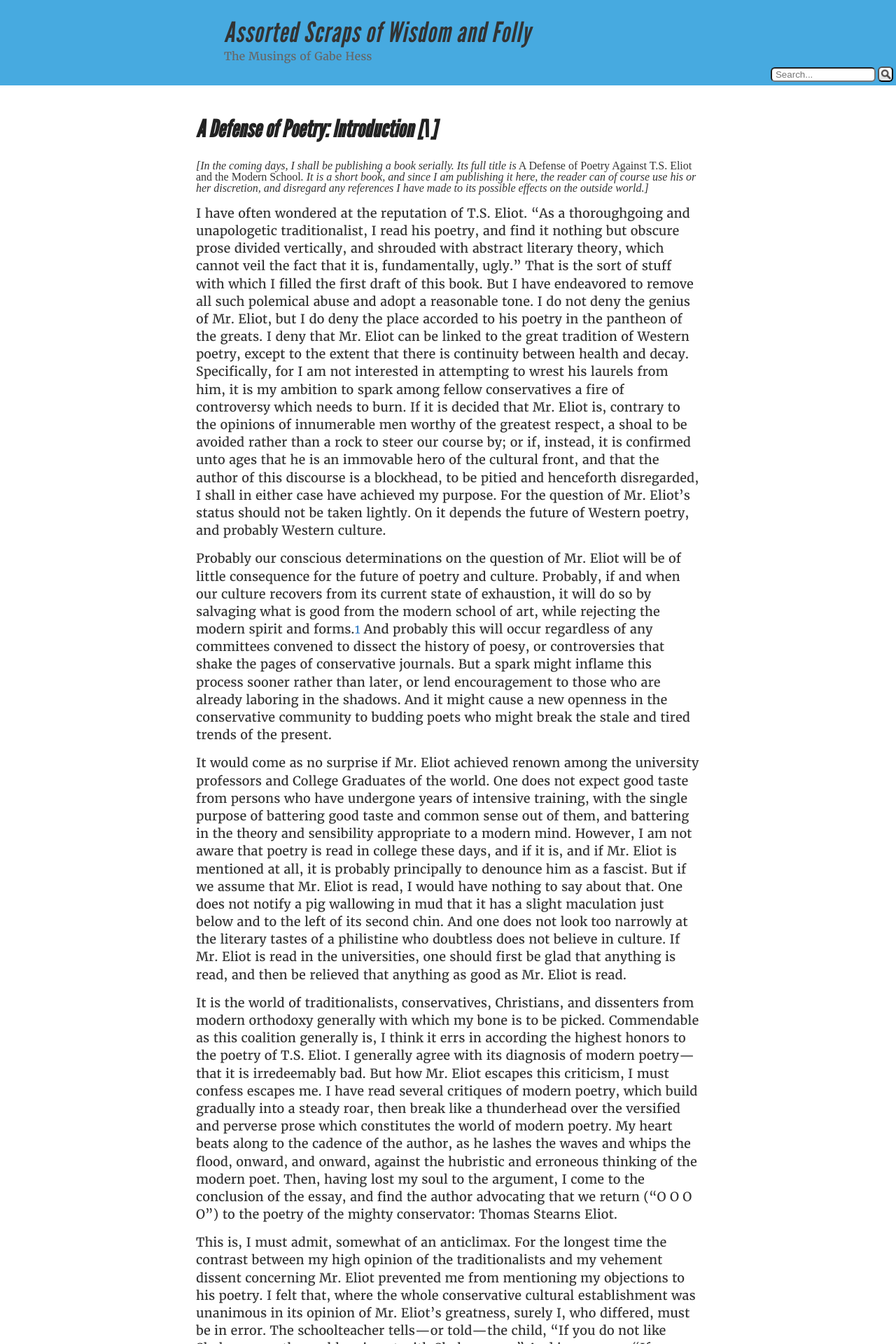
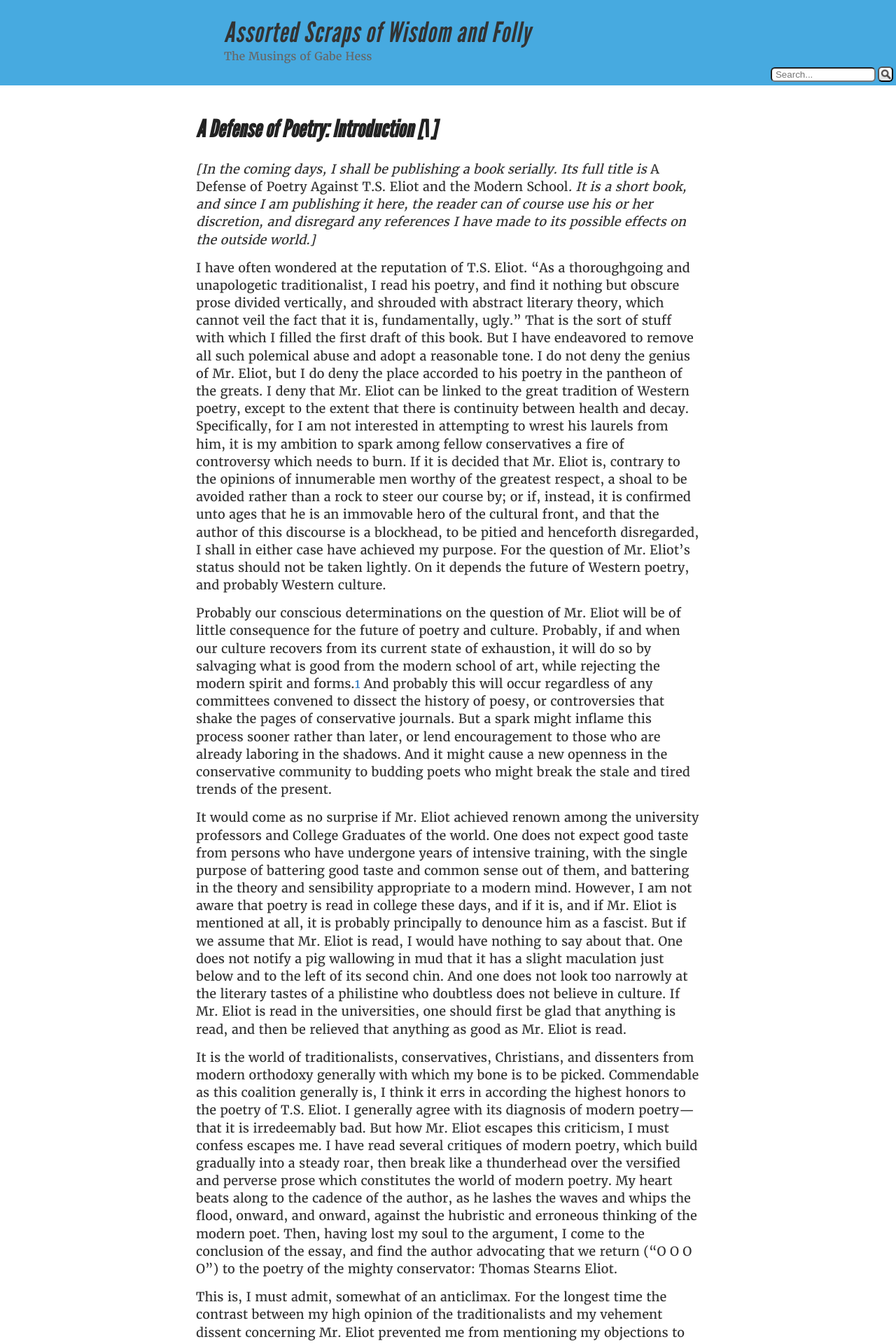
Before and after one commit to GabeHess/GabeHess.github.io, a Jekyll site: the page built from _posts/2020-6-13-a-defense-of-poetry-introduction.md, in a window 1280 px wide. Shown: the top 1920 px of the page at 70% size. Built offline with Jekyll 4.4.1, drawn with Linux system fonts in a browser that asks for light colours; some web fonts are replaced; comment, search, counter and statistics services are not loaded.

```diff
--- a/_posts/2020-6-13-a-defense-of-poetry-introduction.md
+++ b/_posts/2020-6-13-a-defense-of-poetry-introduction.md
@@ -2,7 +2,7 @@
 layout: post
 title: "A Defense of Poetry: Introduction [Ⅰ]"
 description: "I have often wondered at the reputation of T.S. Eliot..."
-initial: "<em>[In the coming days, I shall be publishing a book serially. Its full title is</em> A Defense of Poetry Against T.S. Eliot and the Modern School<em>. It is a short book, and since I am publishing it here, the reader can of course use his or her discretion, and disregard any references I have made to its possible effects on the outside world.]</em>"
+initial: "<p><em>[In the coming days, I shall be publishing a book serially. Its full title is</em> A Defense of Poetry Against T.S. Eliot and the Modern School<em>. It is a short book, and since I am publishing it here, the reader can of course use his or her discretion, and disregard any references I have made to its possible effects on the outside world.]</em></p>"
 ---
 
 I have often wondered at the reputation of T.S. Eliot. “As a thoroughgoing and unapologetic traditionalist, I read his poetry, and find it nothing but obscure prose divided vertically, and shrouded with abstract literary theory, which cannot veil the fact that it is, fundamentally, ugly.” That is the sort of stuff with which I filled the first draft of this book. But I have endeavored to remove all such polemical abuse and adopt a reasonable tone. I do not deny the genius of Mr. Eliot, but I do deny the place accorded to his poetry in the pantheon of the greats. I deny that Mr. Eliot can be linked to the great tradition of Western poetry, except to the extent that there is continuity between health and decay. Specifically, for I am not interested in attempting to wrest his laurels from him, it is my ambition to spark among fellow conservatives a fire of controversy which needs to burn. If it is decided that Mr. Eliot is, contrary to the opinions of innumerable men worthy of the greatest respect, a shoal to be avoided rather than a rock to steer our course by; or if, instead, it is confirmed unto ages that he is an immovable hero of the cultural front, and that the author of this discourse is a blockhead, to be pitied and henceforth disregarded, I shall in either case have achieved my purpose. For the question of Mr. Eliot’s status should not be taken lightly. On it depends the future of Western poetry, and probably Western culture.
```
